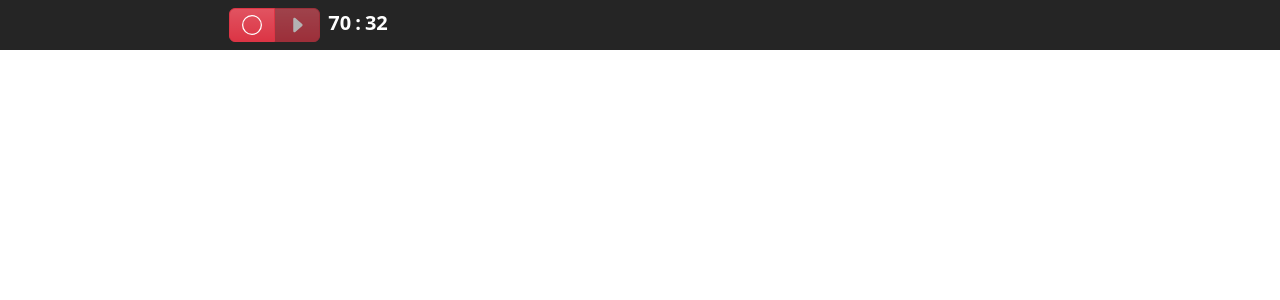
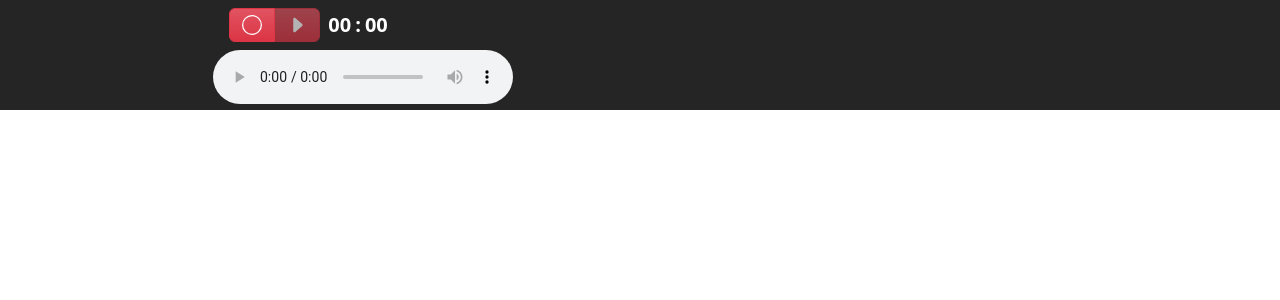
Before and after one commit to utueb/voice-memos, a React (Create React App) app: page / in a window 1280 px wide. Shown: the top 300 px of the page. Built offline with nearby package versions, Linux system fonts and the light colour scheme.

Commit message:
added audio recorder

```diff
--- a/package.json
+++ b/package.json
@@ -10,12 +10,16 @@
     "@testing-library/user-event": "^13.5.0",
     "bootstrap": "^5.3.2",
     "css-select": "^5.1.0",
+    "mic-recorder-to-mp3": "^2.2.2",
     "react": "^18.2.0",
     "react-bootstrap": "^2.9.2",
     "react-bootstrap-icons": "^1.10.3",
     "react-dom": "^18.2.0",
+    "react-mic": "^12.4.6",
     "react-router-dom": "^6.21.2",
     "react-scripts": "5.0.1",
+    "react-voice-recorder": "^2.1.2",
+    "react-voice-recorder-player": "^1.1.0",
     "web-vitals": "^2.1.4"
   },
   "scripts": {
--- a/src/App.js
+++ b/src/App.js
@@ -11,40 +11,50 @@ import {
 import { ToggleButton } from "./ToggleButton";
 import { TimeComponent } from "./TimeComponent";
 import { CancelBtn } from "./CancelBtn";
+import { useAudioRecorder } from "./useAudioRecorder";
 
 export default function App() {
   const [isPaused, setIsPaused] = useState(false);
   const [isRecording, setIsRecording] = useState(false);
+
+  const recorder = useAudioRecorder(
+    isRecording,
+    setIsRecording,
+    isPaused,
+    setIsPaused
+  );
 
   return (
     <>
       <Container fluid>
         <Row className="justify-content-center" id="header">
           <Col xs={12} lg={10} xl={8} className="p-0">
-            <header className="d-flex py-2 px-3">
+            <header className="d-flex py-2 px-3 align-items-center">
               <ButtonGroup>
                 <ToggleButton
                   icons={[<Circle />, <CircleFill />]}
+                  actions={[recorder.startAudio, recorder.endAudio]}
                   state={isRecording}
                   setState={setIsRecording}
-                  disabled={false}
+                  disabled={recorder.seconds < 3 && isRecording}
                   purpose={"record"}
                 />
                 <ToggleButton
                   icons={[<CaretRightFill />, <PauseFill />]}
+                  actions={[recorder.pauseAudio, recorder.resumeAudio]}
                   state={isPaused}
                   setState={setIsPaused}
                   disabled={!isRecording}
                   purpose={"pause"}
                 />
-
-                {isRecording && <CancelBtn />}
               </ButtonGroup>
 
-              <TimeComponent seconds={4232} />
+              <TimeComponent seconds={recorder.seconds} />
 
-              {isRecording && <RecordingIndicator />}
+              {isRecording && <RecordingIndicator isPaused={isPaused} />}
             </header>
+
+            <audio controls src={recorder.audioSource} />
           </Col>
         </Row>
       </Container>
--- a/src/RecordingIndicator.js
+++ b/src/RecordingIndicator.js
@@ -1,15 +1,16 @@
 import { memo } from "react";
 import { Badge, Spinner } from "react-bootstrap";
 
-function RecordingIndicator() {
+function RecordingIndicator({ isPaused }) {
   return (
     <h4 className="mb-0 ms-auto">
       <Badge
-        bg="danger"
+        bg={isPaused ? "secondary" : "danger"}
         className="bg-gradient rounded-pill d-inline-flex align-items-center"
       >
         <span className="d-none d-md-flex align-items-center gap-1">
-          <Spinner animation="border" variant="light" size="sm" /> Recording
+          <Spinner animation="border" variant="light" size="sm" />
+          {isPaused ? "Paused" : "Recording"}
         </span>
         <Spinner
           animation="grow"
--- a/src/TimeComponent.js
+++ b/src/TimeComponent.js
@@ -1,10 +1,14 @@
 export function TimeComponent({ seconds }) {
-  const minutes = Math.floor(seconds / 60);
+  const min = Math.floor(seconds / 60)
+    .toString()
+    .padStart(2, "0");
+  const sec = (seconds % 60).toString().padStart(2, "0");
+
   return (
     <time className="fw-bold fs-5 mx-2 d-flex justify-content-center text-white">
-      {minutes}
+      {!isNaN(min) ? min : "--"}
       <span className="mx-1">:</span>
-      {seconds % 60}
+      {!isNaN(sec) ? sec : "--"}
     </time>
   );
 }
--- a/src/ToggleButton.js
+++ b/src/ToggleButton.js
@@ -1,11 +1,23 @@
 import { Button } from "react-bootstrap";
 
-export function ToggleButton({ icons, state, setState, disabled, purpose }) {
+export function ToggleButton({
+  icons,
+  actions,
+  state,
+  setState,
+  disabled,
+  purpose,
+}) {
+  function handleClick() {
+    setState(!state);
+    !state && actions[0]();
+    state && actions[1]();
+  }
   return (
     <Button
       variant="danger"
       className="bg-gradient fs-5 d-flex justify-content-center"
-      onClick={() => setState(!state)}
+      onClick={handleClick}
       disabled={disabled}
       title={purpose}
     >
--- /dev/null
+++ b/src/useAudioRecorder.js
@@ -0,0 +1,98 @@
+import { useEffect, useRef, useState } from "react";
+
+export function useAudioRecorder(
+  isRecording,
+  setIsRecording,
+  isPaused,
+  setIsPaused
+) {
+  const mediaRecorderRef = useRef(null);
+  const [audioSource, setAudioSource] = useState("");
+  const [seconds, setSeconds] = useState(0);
+
+  useEffect(() => {
+    let timer;
+
+    if (isRecording && !isPaused) {
+      timer = setInterval(() => {
+        setSeconds((prevSeconds) => prevSeconds + 1);
+      }, 1000);
+    }
+
+    return () => {
+      clearInterval(timer);
+    };
+  }, [isRecording, isPaused]);
+  const startAudio = async () => {
+    try {
+      const stream = await navigator.mediaDevices.getUserMedia({
+        audio: true,
+      });
+      const mediaRecorder = new MediaRecorder(stream);
+
+      mediaRecorder.ondataavailable = (event) => {
+        if (event.data.size > 0) {
+          const audioBlob = new Blob([event.data], { type: "audio/wav" });
+          const audioUrl = URL.createObjectURL(audioBlob);
+          setAudioSource(audioUrl);
+        }
+      };
+
+      mediaRecorder.onstop = () => {
+        stream.getTracks().forEach((track) => track.stop());
+      };
+
+      mediaRecorder.start();
+      setIsRecording(true);
+      setSeconds(0);
+      mediaRecorderRef.current = mediaRecorder;
+    } catch (error) {
+      console.error("Error accessing microphone:", error);
+    }
+  };
+
+  const endAudio = () => {
+    if (mediaRecorderRef.current) {
+      if (
+        mediaRecorderRef.current.state === "recording" ||
+        mediaRecorderRef.current.state === "paused"
+      ) {
+        mediaRecorderRef.current.stop();
+        setIsRecording(false);
+        setIsPaused(false);
+      }
+    }
+    return seconds;
+  };
+
+  const pauseAudio = () => {
+    if (
+      mediaRecorderRef.current &&
+      mediaRecorderRef.current.state === "recording"
+    ) {
+      mediaRecorderRef.current.pause();
+      setIsPaused(true);
+    }
+  };
+
+  const resumeAudio = () => {
+    if (
+      mediaRecorderRef.current &&
+      mediaRecorderRef.current.state === "paused"
+    ) {
+      mediaRecorderRef.current.resume();
+      setIsPaused(false);
+    }
+  };
+
+  return {
+    startAudio,
+    endAudio,
+    pauseAudio,
+    resumeAudio,
+    audioSource,
+    isRecording,
+    isPaused,
+    seconds,
+  };
+}
```
Also changed, not shown: 1 other file (tests, documents, lock files or other folders).
